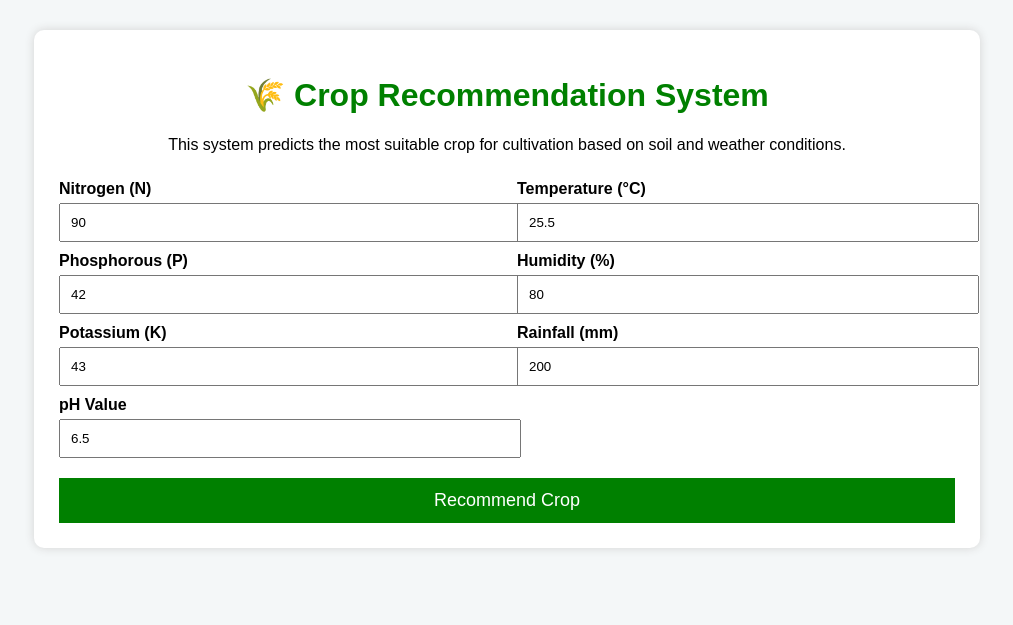
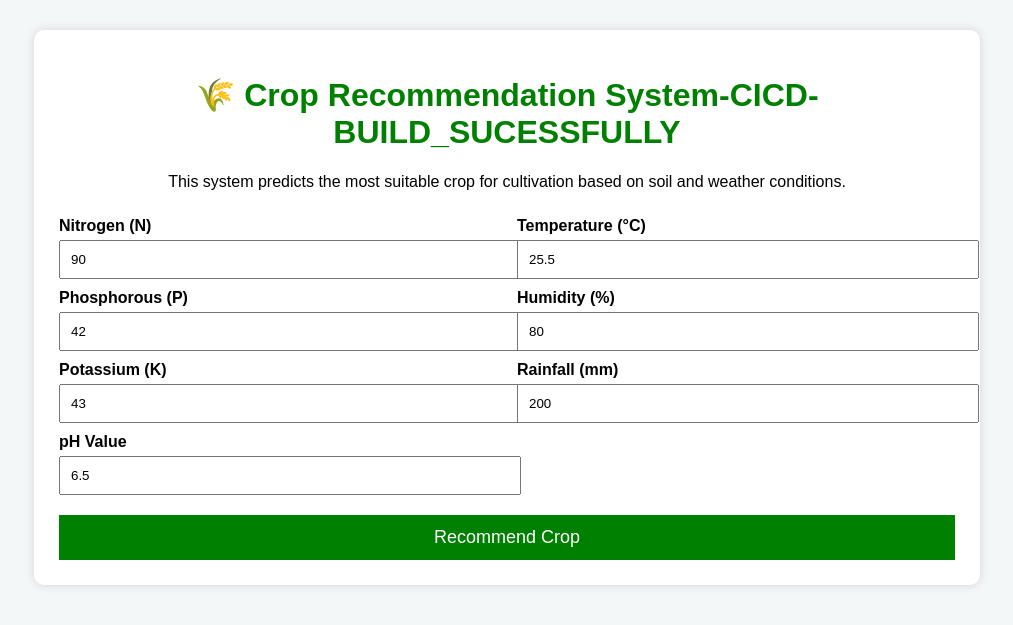
Before and after one commit to dtechpoint35-lab/crop-recommendation-ml, a Flask app: page / in a window 1280 px wide. Shown: the top 625 px of the page, without its empty margins (133-1146 px from the left). Run offline with Flask 3, Linux system fonts and the light colour scheme; parts of the project's set-up code (start-up, migrations or seed data) failed here and were passed over.

Commit message:
Update crop recommendation UI

```diff
--- a/app/templates/index.html
+++ b/app/templates/index.html
@@ -11,7 +11,7 @@
 
     <div class="container">
 
-        <h1>🌾 Crop Recommendation System</h1>
+        <h1>🌾 Crop Recommendation System-CICD-BUILD_SUCESSFULLY</h1>
 
         <p>
             This system predicts the most suitable crop for cultivation
```
